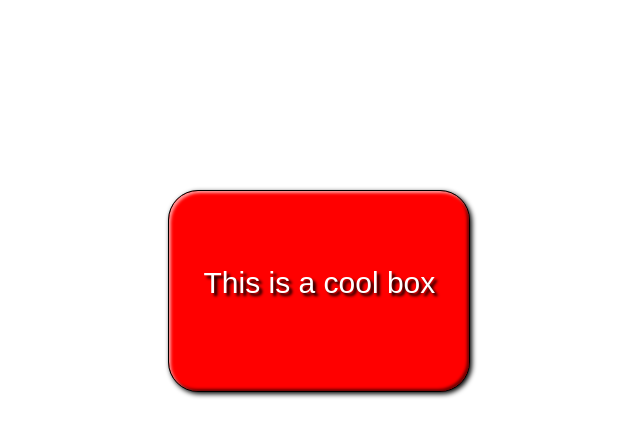
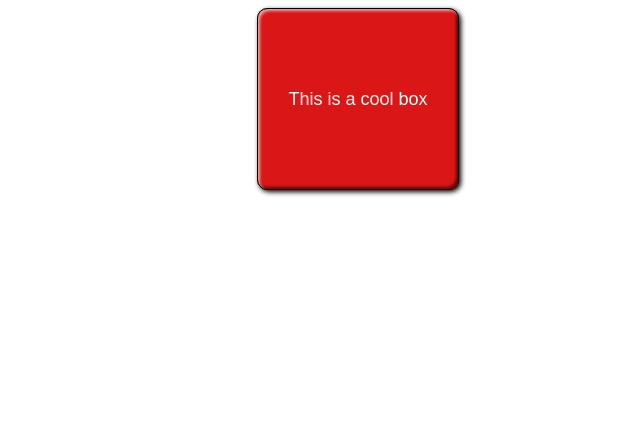
Before and after one commit to Rohanbeniwal2307/CSS-Assignment-4, a plain HTML site: page index.html in a window 1280 px wide. Shown: the whole page, without its empty margins (282-922 px from the left). Drawn offline with Linux system fonts and the light colour scheme.

Commit message:
improve css

```diff
--- a/styles.css
+++ b/styles.css
@@ -1,35 +1,33 @@
 html {
     font-family: sans-serif;
   }
+  .box{
+    width: 200px;
+    height: 180px;
 
-  /* Your CSS below here */
-  div{
-    height: 50px;
-    width: 50px;
-    margin: solid 1px black;
+    margin-left: auto;
+    margin-right: auto;
+    text-align: center;
+   border-radius: 10px;
+  /* background: -webkit-linear-gradient(, red, black);*/
+
+    border: solid 1px;
+    background-color: rgb(219, 22, 22);
     box-shadow: inset 2px 2px 3px rgba(255,255,255,0.6),
     inset -2px -2px 3px rgba(0,0,0,0.6),
     2px 2px 5px black;
-    margin-left: 35%;
-    margin-top: 15%;
-  }
 
-  .box
-  {
-    height: 200px;
-    width: 300px;
-    border: solid 1px black;
-    border-radius: 30px;
-    background-color: red;
+
 
 
   }
   p{
-    align-items: center;
-    text-align: center;
-    margin-top: 25%;
-    font-size: 30px;
-     color: white;
-   text-shadow: 3px 3px 3px black;
+    font-size: 18px;
+    text-shadow: black;
+   margin-top: 40%;
+   text-shadow: 2px,2px,2px black;
+   color: white;
+
+
 
   }
```
